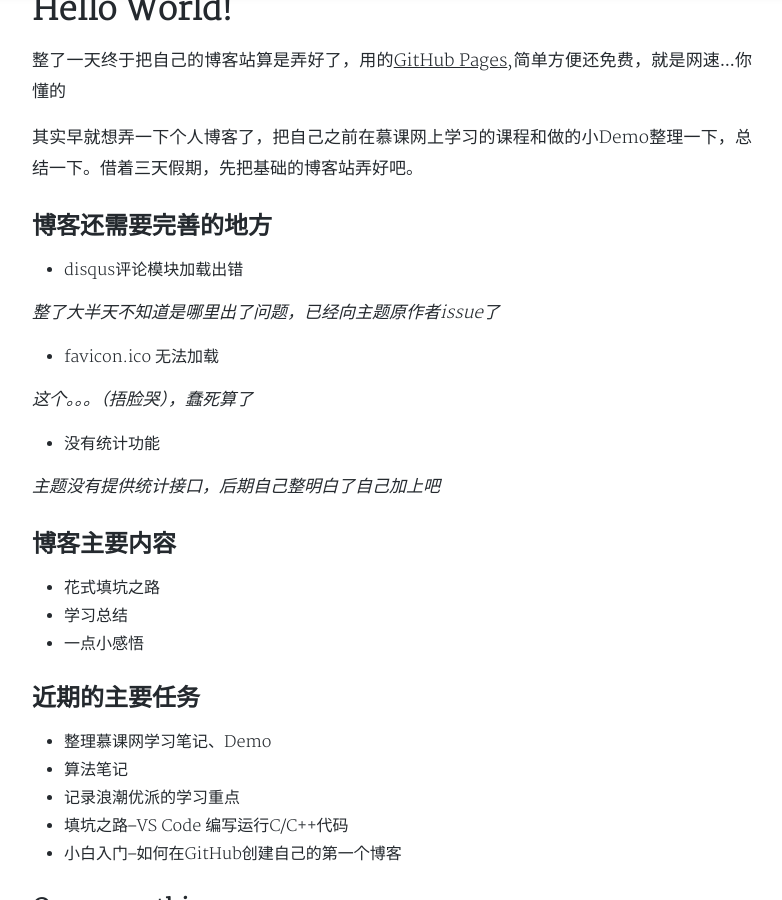
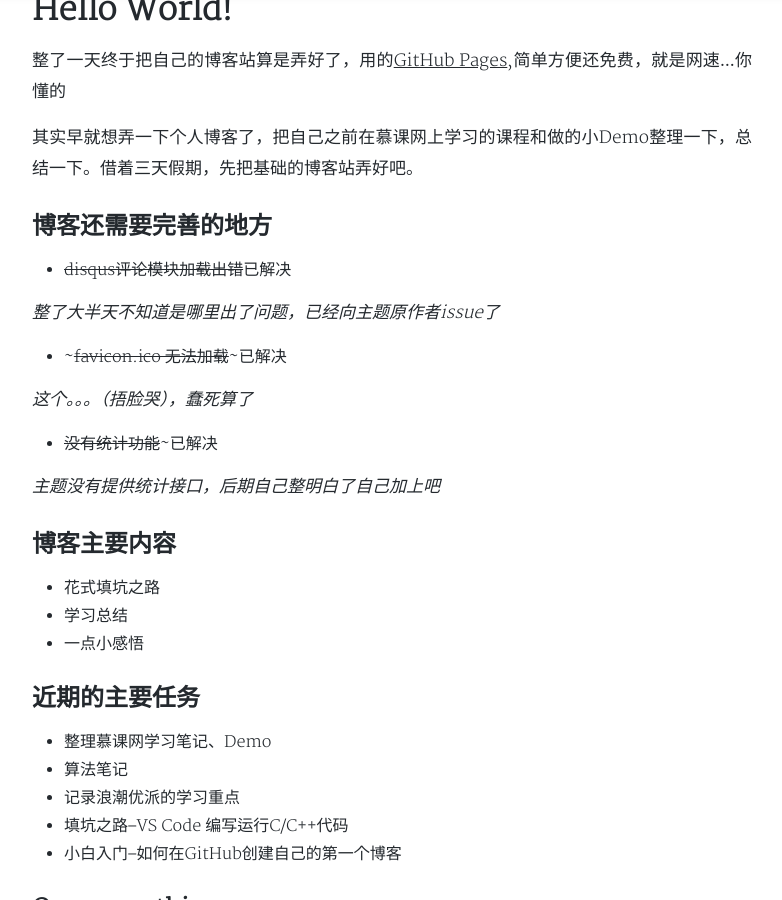
Before and after one commit to niuyi1017/niuyi1017.github.io, a Jekyll site: the page built from _posts/2018-04-06-helloMyBlog.md, in a window 1280 px wide and 900 px high, scrolled down 410 px. Shown: the whole window, without its empty margins (248-1030 px from the left). Built offline with Jekyll 4.4.1, drawn with Linux system fonts in a browser that asks for light colours; nearby versions of some CDN libraries; comment, search, counter and statistics services are not loaded; a style sheet for code colours, icons or effects is not loaded.

Commit message:
Update 2018-04-06-helloMyBlog.md

```diff
--- a/_posts/2018-04-06-helloMyBlog.md
+++ b/_posts/2018-04-06-helloMyBlog.md
@@ -15,13 +15,13 @@ tags: blog github 慕课网
 
 ## 博客还需要完善的地方
 
-* disqus评论模块加载出错
+* ~~disqus评论模块加载出错~~已解决
 
 *整了大半天不知道是哪里出了问题，已经向主题原作者issue了*
-* favicon.ico 无法加载
+* ~~~favicon.ico 无法加载~~~已解决
 
 *这个。。。（捂脸哭），蠢死算了*
-* 没有统计功能
+* ~~没有统计功能~~~已解决
 
 *主题没有提供统计接口，后期自己整明白了自己加上吧*
 
```
